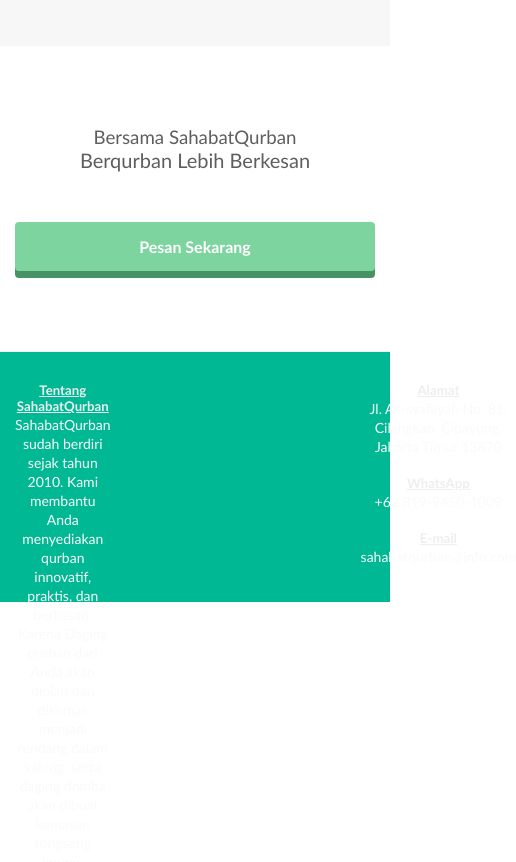
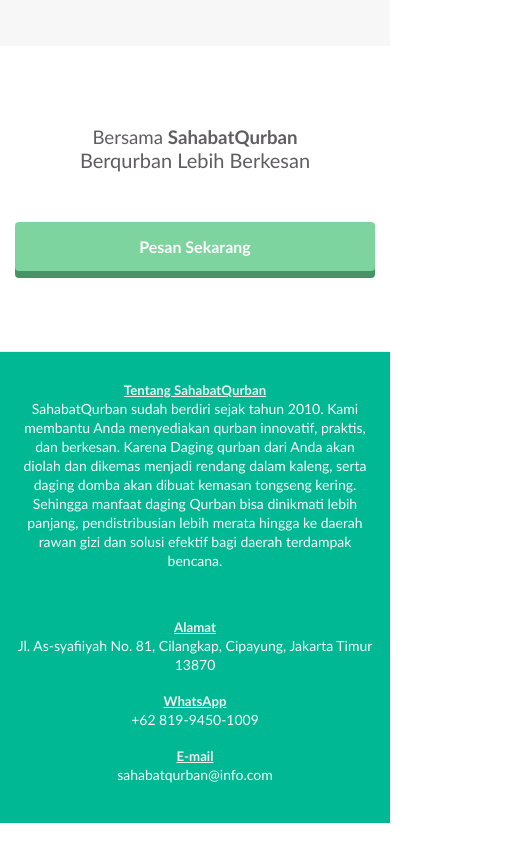
Before and after one commit to dealverina/CEBH03, a plain HTML site: page index.html in a window 390 px wide. Shown: the part 2320-3182 px from the top of the page, 516 px wide, since content can reach past the window. After the commit the page ends 3143 px from the top, so only its background shows below. Drawn offline with Linux system fonts and the light colour scheme.

Commit message:
responsive footer

```diff
--- a/index.html
+++ b/index.html
@@ -86,7 +86,7 @@
     <div class="message-wrapper">
       <div class="container">
         <div class="heading">
-          <h3>Bersama SahabatQurban</h3>
+          <h3>Bersama <span>SahabatQurban</span></h3>
           <h2>Berqurban Lebih Berkesan</h2>
         </div>
         <span class="btn message">Pesan Sekarang</span>
--- a/responsive.css
+++ b/responsive.css
@@ -10,6 +10,14 @@
   }
   .heading h2 {
     font-size: 20px;
+  }
+
+  footer .container{
+    flex-wrap: wrap;
+  }
+  .footer-address{
+    padding-left: 50px;
+    margin-left: 0;
   }
 }
 
@@ -42,4 +50,19 @@
   footer {
     text-align: center;
   }
+
+  footer .container{
+    flex-direction: column;
+  }
+  footer .container div{
+    margin: 0 auto;
+    width: auto;
+  }
+  .footer-about{
+    width: auto;
+    padding-bottom: 50px;
+  }
+  .footer-address{
+    padding-left: 0;
+  }
 }
--- a/stylesheet.css
+++ b/stylesheet.css
@@ -203,11 +203,15 @@ span{
   box-shadow: none;
 }
 
+.heading h3 span{
+  font-weight: bold;
+}
+
 footer {
   padding-top: 30px;
   padding-bottom: 20px;
   background-color: #00b894;
-  height: 250px;
+  height: auto;
 }
 
 footer .container{
```
